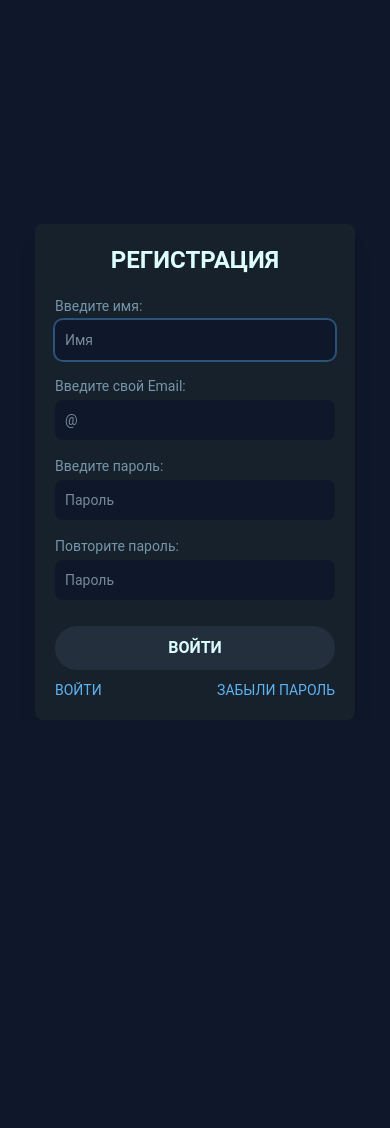
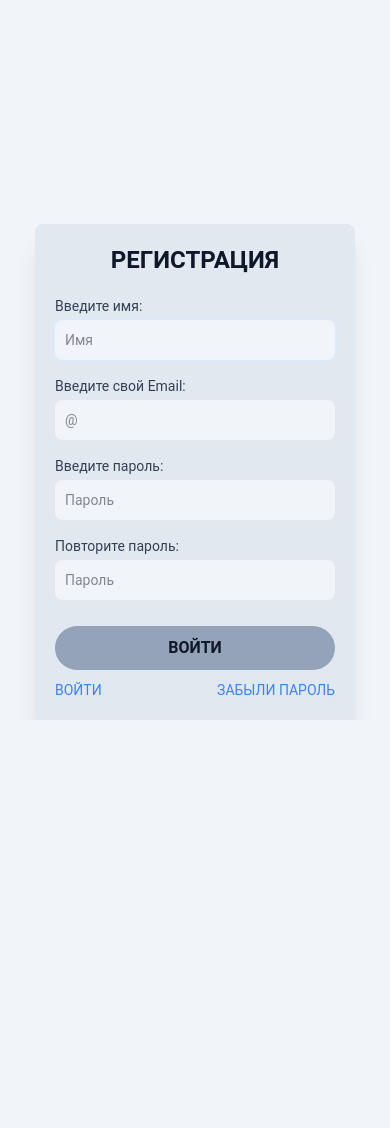
Before and after one commit to grachev21/Words1000, a Django app: page /register/ in a window 390 px wide. Run offline with Django 4.2, Linux system fonts and the light colour scheme; style sheets or scripts are compiled from the project's sources.

Commit message:
responsive header

```diff
--- a/config/context_processors.py
+++ b/config/context_processors.py
@@ -23,8 +23,8 @@ def global_context(request):
             },
         ],
         "user_menu": [
-            {"name": "Выйти", "url_name": "logout"},
-            {"name": "Регистрация", "url_name": "register"},
-            {"name": "Войти", "url_name": "login"},
+            {"name": "Выйти", "link": "account_logout"},
+            {"name": "Регистрация", "link": "account_signup"},
+            {"name": "Войти", "link": "account_login"},
         ],
     }
--- a/static/src/styles.css
+++ b/static/src/styles.css
@@ -5,8 +5,9 @@
   themes: light --default, dark;
 }*/
 
-@import url('https://fonts.googleapis.com/css2?family=Roboto:ital,wght@0,100..900;1,100..900&display=swap');
+@import url("https://fonts.googleapis.com/css2?family=Roboto:ital,wght@0,100..900;1,100..900&display=swap");
 
+@custom-variant light (&:where(.light, .light *));
 @theme {
   --font-Roboto-MyFont: "Roboto", sans-serif;
 
@@ -22,6 +23,27 @@
   --color-col_con_inv: #7595a9;
   --color-col_attn: #af333e;
   --color-col_att_base: #572c39;
+  --color-col_bright_1: #8b5cf6;
+  --color-col_bright_2: #ec4899;
+  --color-col_bright_3: #22c55e;
+  --color-col_bright_4: #3b82f6;
+  --color-col_bright_5: #eab308;
+  --color-col_bright_6: #06b6d4;
+
+}
+.light {
+  --color-col_bas_mai: #f1f5f9;
+  --color-col_bas_ave: #e2e8f0;
+  --color-col_bas_hig: #cbd5e1;
+  --color-col_nit_con: #94a3b8;
+  --color-col_nit: #64748b;
+  --color-col_suc: #3b82f6;
+  --color-col_suc_ave: #60a5fa;
+  --color-col_suc_mai: #dbeafe;
+  --color-col_con: #0f172a;
+  --color-col_con_inv: #334155;
+  --color-col_attn: #ef4444;
+  --color-col_att_base: #fee2e2;
   --color-col_bright_1: #8b5cf6;
   --color-col_bright_2: #ec4899;
   --color-col_bright_3: #22c55e;
--- a/templates/base.html
+++ b/templates/base.html
@@ -1,8 +1,15 @@
 {% load static %} {% load TagWords %}
 
 <!doctype html>
-<html data-theme="dark" lang="ru">
-
+<html
+  x-data="{ light: localStorage.getItem('theme') === 'light' ||
+                 (!localStorage.getItem('theme') && window.matchMedia('(prefers-color-scheme: light)').matches) }"
+  :class="{ 'light': light}"
+  x-init="$watch('light', val => {
+    localStorage.setItem('theme', val ? 'light' : 'dark')
+  })"
+  lang="ru"
+>
   <head>
     <link href="{% static 'dist/styles.css' %}" rel="stylesheet" />
     <meta name="viewport" content="width=device-width, initial-scale=1.0" />
@@ -16,12 +23,11 @@
 
   <body class="bg-col_bas_mai font-Roboto-MyFont min-w-full overflow-x-hidden">
     <c-organism.header />
-    <div class="mx-auto w-full max-w-full px-4 sm:px-6 lg:px-8 py-6 overflow-x-hidden flex flex-row justify-center">
+    <div
+      class="mx-auto w-full max-w-full px-4 sm:px-6 lg:px-8 py-6 overflow-x-hidden flex flex-row justify-center"
+    >
       <!--Content-->
-        <main class="w-[1200px] overflow-x-auto mt-50 mb-96">
-            {% block content %}
-            {% endblock %}
-        </main>
+      <main class="w-[1200px] overflow-x-auto mt-50 mb-96">{% block content %} {% endblock %}</main>
     </div>
     <c-organism.footer />
   </body>
@@ -29,5 +35,4 @@
   <script src="{% static 'js/alpine.min.js' %}"></script>
   <script src="{% static 'js/chart.umd.js' %}"></script>
   <script type="module" src="{% static 'js/main.js' %}"></script>
-
 </html>
--- a/templates/components/navigation/drop-down-menu.html
+++ b/templates/components/navigation/drop-down-menu.html
@@ -1,9 +1,9 @@
-<div class="hidden mx-auto items-center justify-center md:flex relative">
+<div class="hidden mx-auto items-center justify-center sm:flex relative">
   <div x-data="{ open: false }" class="py-2 cursor-pointer relative">
 
     <button
       @click="open =! open"
-      class="flex flex-row px-4 rounded-full border border-col_con_inv/15 lg:rounded-lg md:h-10 cursor-pointer items-center hover:opacity-80"
+      class="flex flex-row lg:px-4 rounded-full lg:border lg:border-col_con_inv/15 lg:rounded-lg md:h-10 cursor-pointer items-center hover:opacity-80"
     >
       <span
         class="hidden h-10 space-x-5 items-center justify-between lg:flex text-col_con font-bold"
@@ -18,7 +18,7 @@
       x-show="open"
       @click.outside="open = false"
       x-transition
-      class="bg-col_bas_mai z-50 mt-3.5 lg:mt-5 text-md lg:text-md pl-5 flex flex-col w-full shadow-xl lg:border lg:border-col_con_inv/15 rounded-lg absolute"
+      class="z-50 mt-3.5 lg:mt-5 text-md lg:text-md pl-5 flex flex-col w-full lg:shadow-xl lg:border lg:border-col_con_inv/15 rounded-lg absolute"
     >
         {% for item in data %}
             <c-links.link-simple name={{item.name}} link={{item.link}} active=False />
```
Also changed, not shown: templates/components/buttons/theme-toggle.html (+7 -6 lines), templates/components/organism/header.html (+6 -3 lines), templates/components/organism/mobile-menu.html (added, +48 -0 lines), templates/components/others/logo.html (+10 -3 lines). Lines whose indentation alone changed are shown as unchanged.
